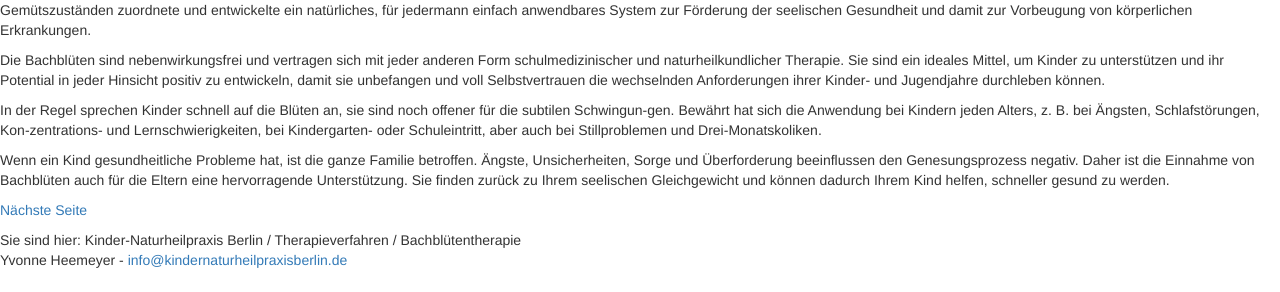
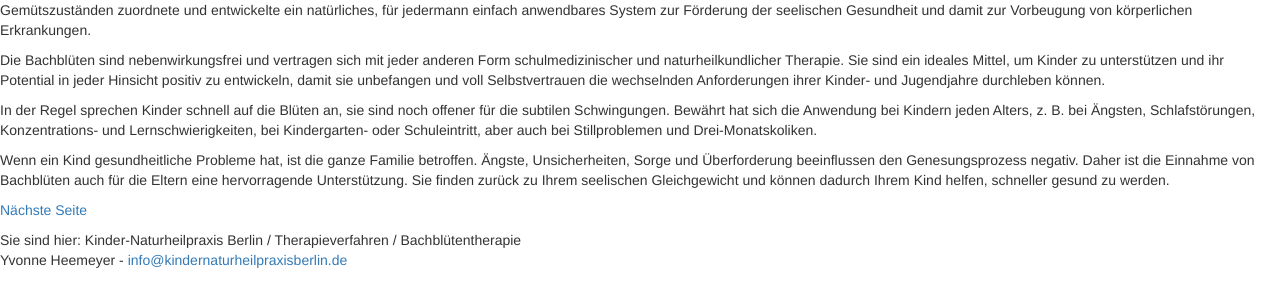
Before and after one commit to heilpraktiker/heilpraktiker.github.io, a Jekyll site: the page built from therapieverfahren/bachblueten-therapie/index.md, in a window 1280 px wide. Shown: the part 417-709 px from the top of the page. Built offline with Jekyll 4.4.1, drawn with Linux system fonts in a browser that asks for light colours; nearby versions of some CDN libraries; comment, search, counter and statistics services are not loaded.

Commit message:
Updated index.md

```diff
--- a/therapieverfahren/bachblueten-therapie/index.md
+++ b/therapieverfahren/bachblueten-therapie/index.md
@@ -11,7 +11,7 @@ Die Bachblütentherapie geht auf den englischen Arzt und Forscher Edward Bach (1
 
 Die Bachblüten sind nebenwirkungsfrei und vertragen sich mit jeder anderen Form schulmedizinischer und naturheilkundlicher Therapie. Sie sind ein ideales Mittel, um Kinder zu unterstützen und ihr Potential in jeder Hinsicht positiv zu entwickeln, damit sie unbefangen und voll Selbstvertrauen die wechselnden Anforderungen ihrer Kinder- und Jugendjahre durchleben können.
 
-In der Regel sprechen Kinder schnell auf die Blüten an, sie sind noch offener für die subtilen Schwingun-gen. Bewährt hat sich die Anwendung bei Kindern jeden Alters, z. B. bei Ängsten, Schlafstörungen, Kon-zentrations- und Lernschwierigkeiten, bei Kindergarten- oder Schuleintritt, aber auch bei Stillproblemen und Drei-Monatskoliken.
+In der Regel sprechen Kinder schnell auf die Blüten an, sie sind noch offener für die subtilen Schwingungen. Bewährt hat sich die Anwendung bei Kindern jeden Alters, z. B. bei Ängsten, Schlafstörungen, Konzentrations- und Lernschwierigkeiten, bei Kindergarten- oder Schuleintritt, aber auch bei Stillproblemen und Drei-Monatskoliken.
 
 Wenn ein Kind gesundheitliche Probleme hat, ist die ganze Familie betroffen. Ängste, Unsicherheiten, Sorge und Überforderung beeinflussen den Genesungsprozess negativ. Daher ist die Einnahme von Bachblüten auch für die Eltern eine hervorragende Unterstützung. Sie finden zurück zu Ihrem seelischen Gleichgewicht und können dadurch Ihrem Kind helfen, schneller gesund zu werden.
 
```
